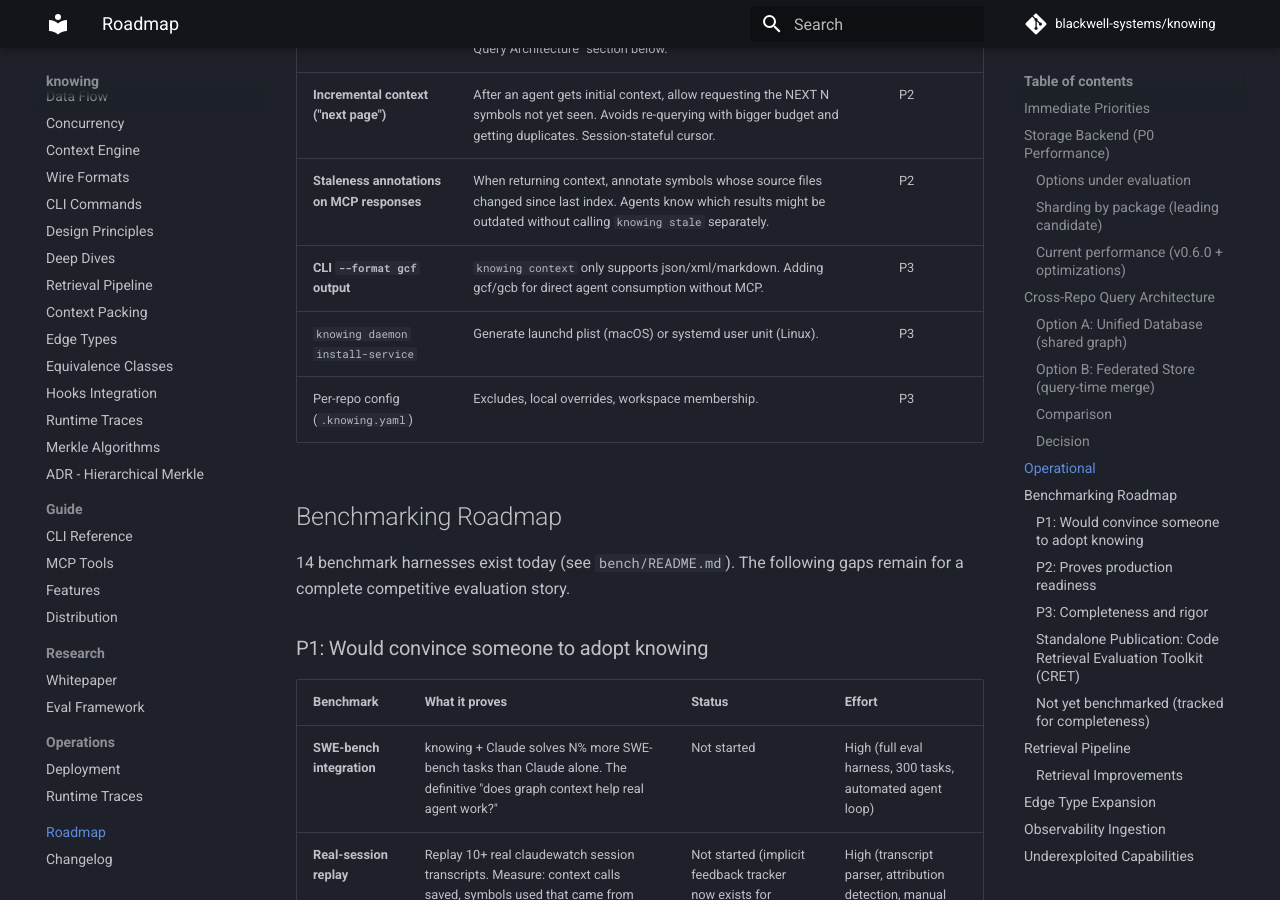
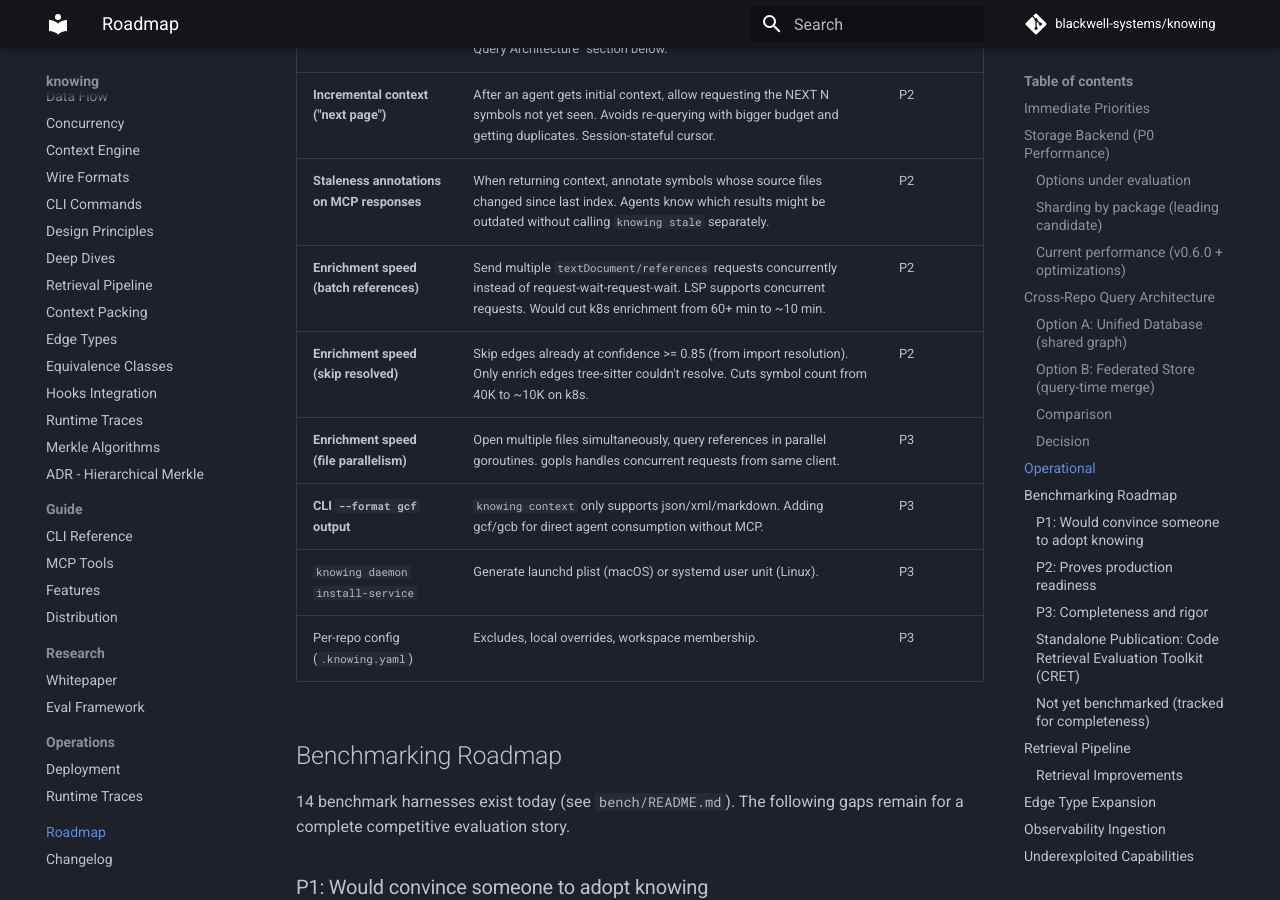
Before and after one commit to blackwell-systems/knowing, an MkDocs documentation site: the page built from docs/roadmap.md, in a window 1280 px wide and 900 px high, scrolled down 4436 px. Built offline with MkDocs 1.6.1 and Material for MkDocs 9.7.7, drawn with Linux system fonts in a browser that asks for light colours; comment, search, counter and statistics services are not loaded.

Commit message:
docs: add enrichment speed improvements to roadmap (batch refs, skip resolved, parallelism)

```diff
--- a/docs/roadmap.md
+++ b/docs/roadmap.md
@@ -137,6 +137,9 @@ Current status: per-repo isolation (no cross-repo queries). First real user who
 | **Cross-repo context_for_task** | Search across ALL indexed repos simultaneously, not just one. Real projects span multiple repos (monorepo patterns, microservices). Merge results from all repos into one ranked list. See "Cross-Repo Query Architecture" section below. | P2 |
 | **Incremental context ("next page")** | After an agent gets initial context, allow requesting the NEXT N symbols not yet seen. Avoids re-querying with bigger budget and getting duplicates. Session-stateful cursor. | P2 |
 | **Staleness annotations on MCP responses** | When returning context, annotate symbols whose source files changed since last index. Agents know which results might be outdated without calling `knowing stale` separately. | P2 |
+| **Enrichment speed (batch references)** | Send multiple `textDocument/references` requests concurrently instead of request-wait-request-wait. LSP supports concurrent requests. Would cut k8s enrichment from 60+ min to ~10 min. | P2 |
+| **Enrichment speed (skip resolved)** | Skip edges already at confidence >= 0.85 (from import resolution). Only enrich edges tree-sitter couldn't resolve. Cuts symbol count from 40K to ~10K on k8s. | P2 |
+| **Enrichment speed (file parallelism)** | Open multiple files simultaneously, query references in parallel goroutines. gopls handles concurrent requests from same client. | P3 |
 | **CLI `--format gcf` output** | `knowing context` only supports json/xml/markdown. Adding gcf/gcb for direct agent consumption without MCP. | P3 |
 | `knowing daemon install-service` | Generate launchd plist (macOS) or systemd user unit (Linux). | P3 |
 | Per-repo config (`.knowing.yaml`) | Excludes, local overrides, workspace membership. | P3 |
```
